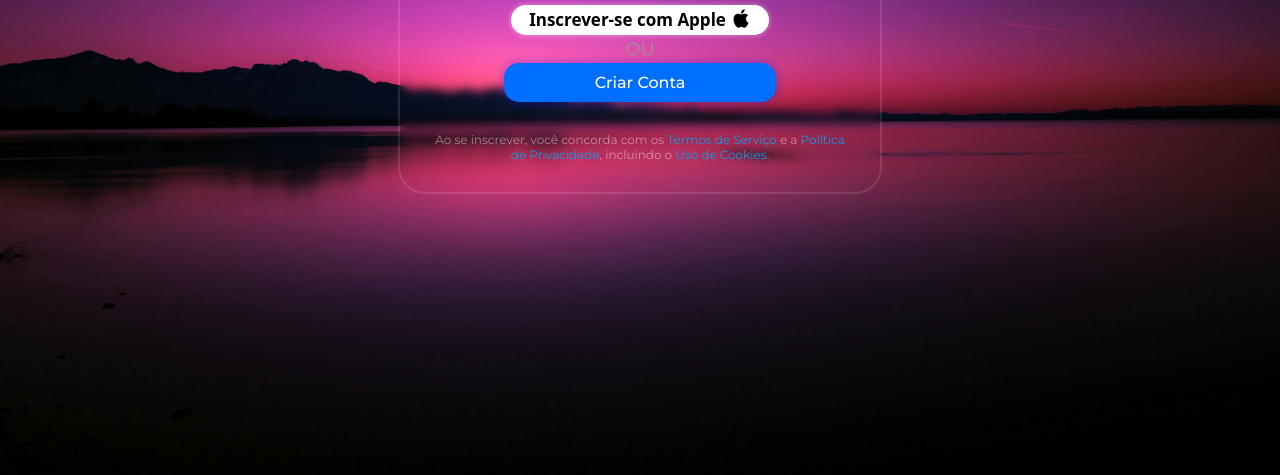
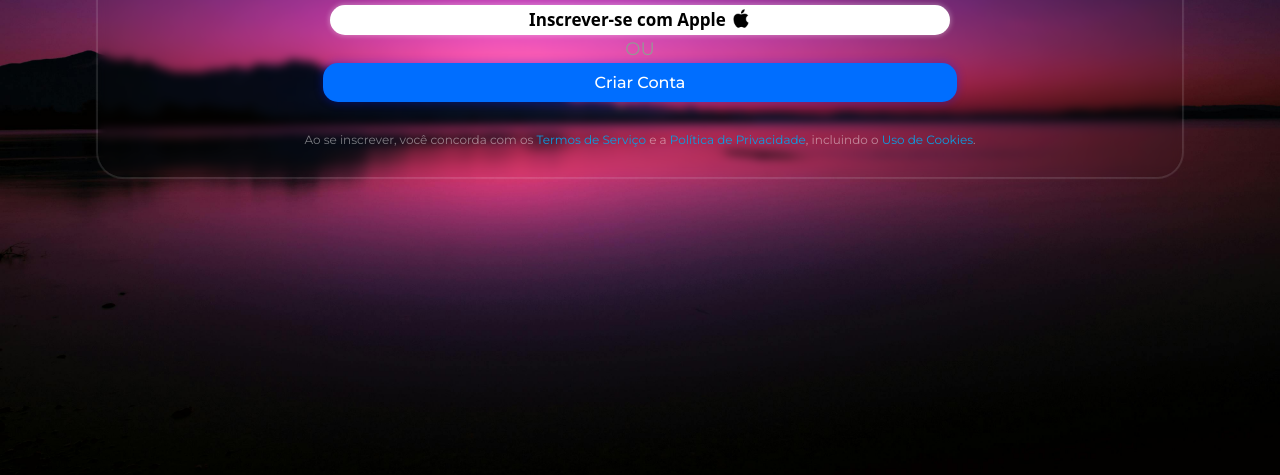
Before and after one commit to rickxisss7/login, a plain HTML site: page index.html in a window 1280 px wide. Shown: the part 325-800 px from the top of the page. Drawn offline with Linux system fonts and the light colour scheme.

Commit message:
Update estilos.css

```diff
--- a/estilizando/estilos.css
+++ b/estilizando/estilos.css
@@ -22,7 +22,7 @@ body {
     transform: translateY(200px);
      backdrop-filter: blur(5px) ;
      border-radius: 25px;
-     width: 420px;
+     width: 80%;
      margin: 0 auto;
      box-shadow: 0px 0px 1px 2px rgba(255, 255, 255, 0.123) ;
 
```
